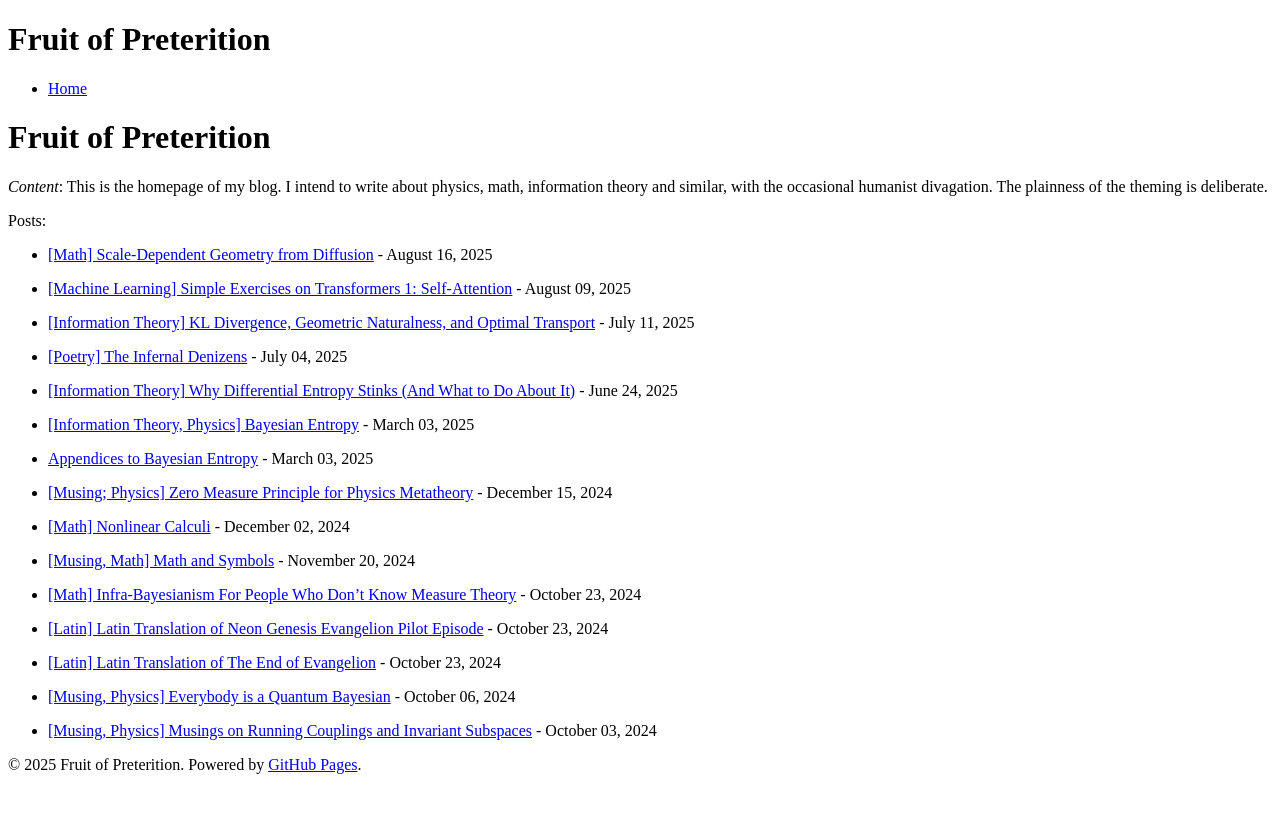
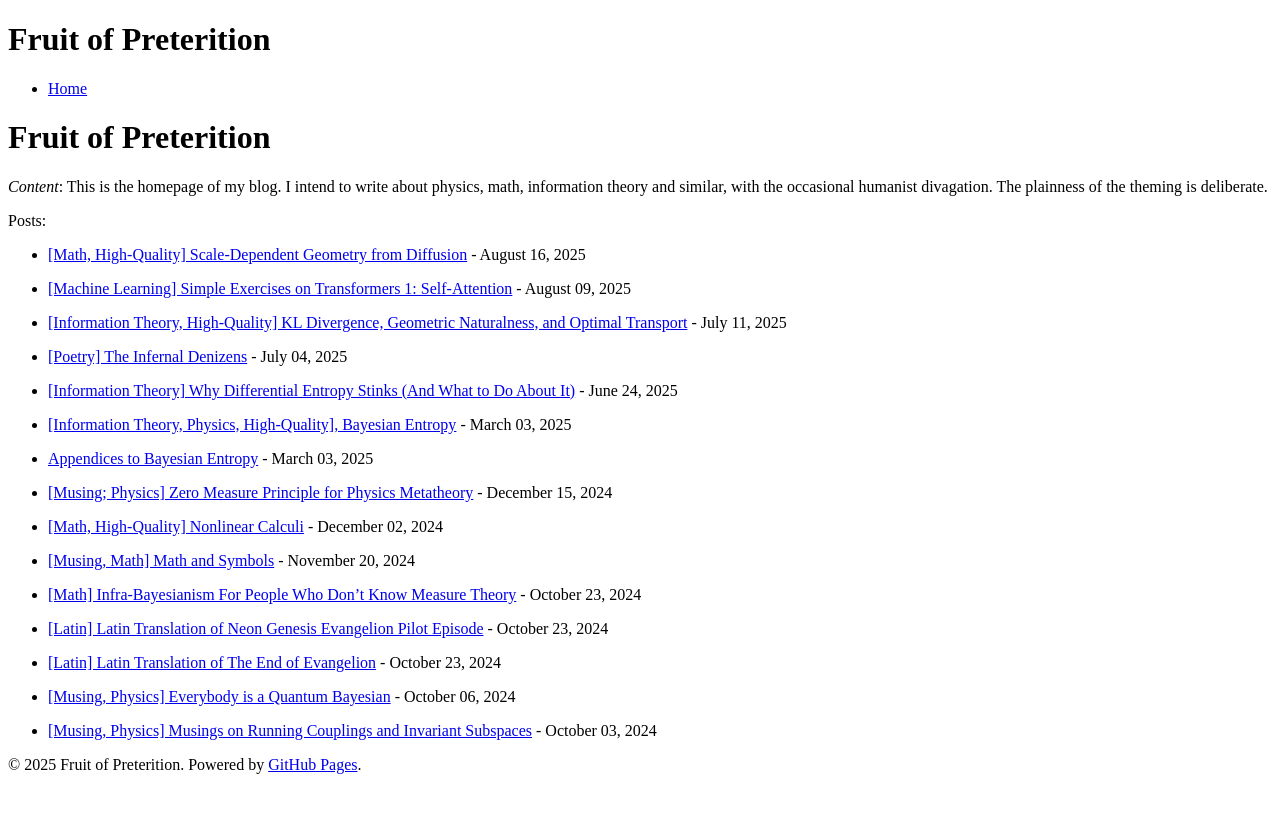
Before and after one commit to CharlesR-W/crw-blog, a Jekyll site: the page built from index.md, in a window 1280 px wide. Shown: the top 813 px of the page. Built offline with Jekyll 4.4.1, drawn with Linux system fonts in a browser that asks for light colours.

Commit message:
Update blog from Obsidian

```diff
--- a/_posts/2024-12-02-Nonlinear-Calculi.md
+++ b/_posts/2024-12-02-Nonlinear-Calculi.md
@@ -1,5 +1,5 @@
 ---
-title: "[Math] Nonlinear Calculi"
+title: "[Math, High-Quality] Nonlinear Calculi"
 date: 2024-12-02
 ---
 
--- a/_posts/2025-03-03-Bayesian-Entropy.md
+++ b/_posts/2025-03-03-Bayesian-Entropy.md
@@ -1,6 +1,6 @@
 ---
-title: "[Information Theory, Physics] Bayesian Entropy"
-date: "2025-03-03"
+title: "[Information Theory, Physics, High-Quality],  Bayesian Entropy"
+date: 2025-03-03
 ---
 
 # Thermodynamics as Approximate Bayesian Inference
--- a/_posts/2025-07-11-KL-Divergence-Geometric Naturalness-and-Optimal-Transport.md
+++ b/_posts/2025-07-11-KL-Divergence-Geometric Naturalness-and-Optimal-Transport.md
@@ -1,6 +1,6 @@
 ---
-title: "[Information Theory] KL Divergence, Geometric Naturalness, and Optimal Transport"
-date: "2025-07-11"
+title: "[Information Theory, High-Quality] KL Divergence, Geometric Naturalness, and Optimal Transport"
+date: 2025-07-11
 ---
 # KL Divergence, Geometric Naturalness, and Optimal Transport
 
--- a/_posts/2025-08-16-Scalar-Dimension.md.md
+++ b/_posts/2025-08-16-Scalar-Dimension.md.md
@@ -1,5 +1,5 @@
 ---
-title: "[Math] Scale-Dependent Geometry from Diffusion"
+title: "[Math, High-Quality] Scale-Dependent Geometry from Diffusion"
 date: 2025-08-16
 ---
 # Scale–Dependent Geometry from Diffusion
```
